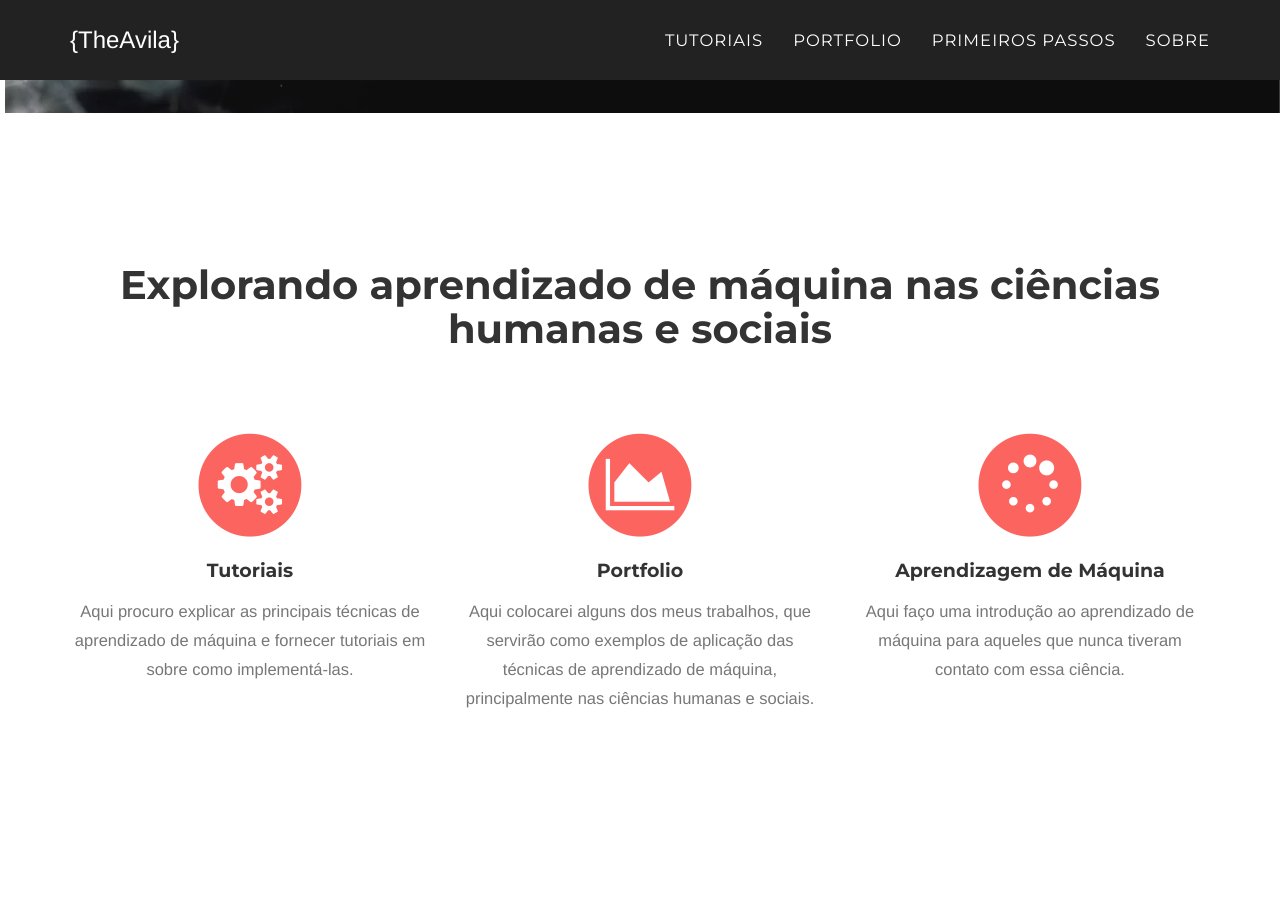
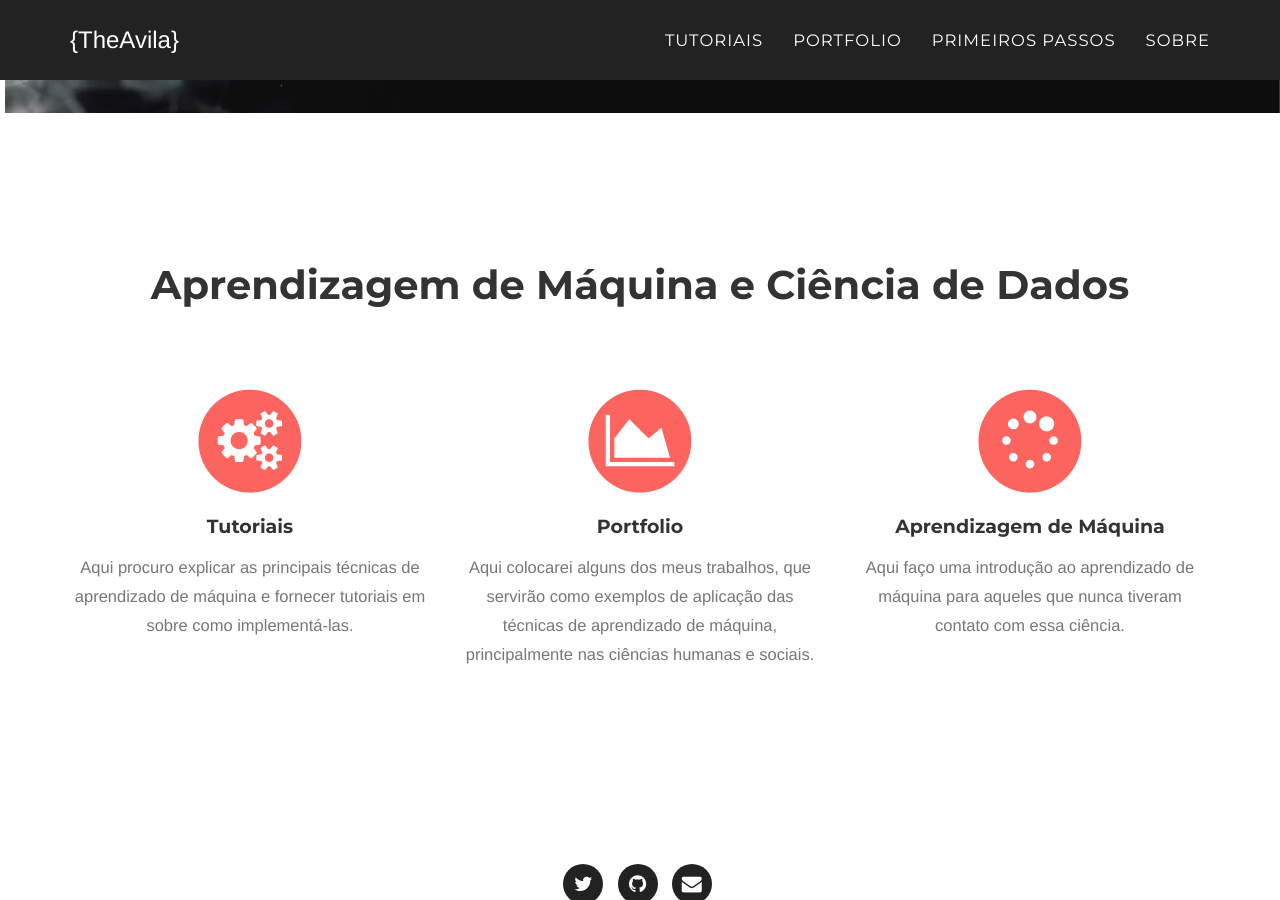
Before and after one commit to theavila/theavila.github.io, a Jekyll site: the page built from index.html, in a window 1280 px wide and 900 px high, scrolled down 587 px. Built offline with Jekyll 4.4.1, drawn with Linux system fonts in a browser that asks for light colours; some web fonts are replaced.

Commit message:
Ajustes finais

```diff
--- a/_includes/sections.html
+++ b/_includes/sections.html
@@ -3,7 +3,7 @@
         <div class="container">
             <div class="row">
                 <div class="col-lg-12 text-center">
-                    <h2 class="section-heading">Explorando aprendizado de máquina nas ciências humanas e sociais</h2>
+                    <h2 class="section-heading">Aprendizagem de Máquina e Ciência de Dados</h2>
                     <h3 class="section-subheading text-muted"></h3>
                 </div>
             </div>
```
